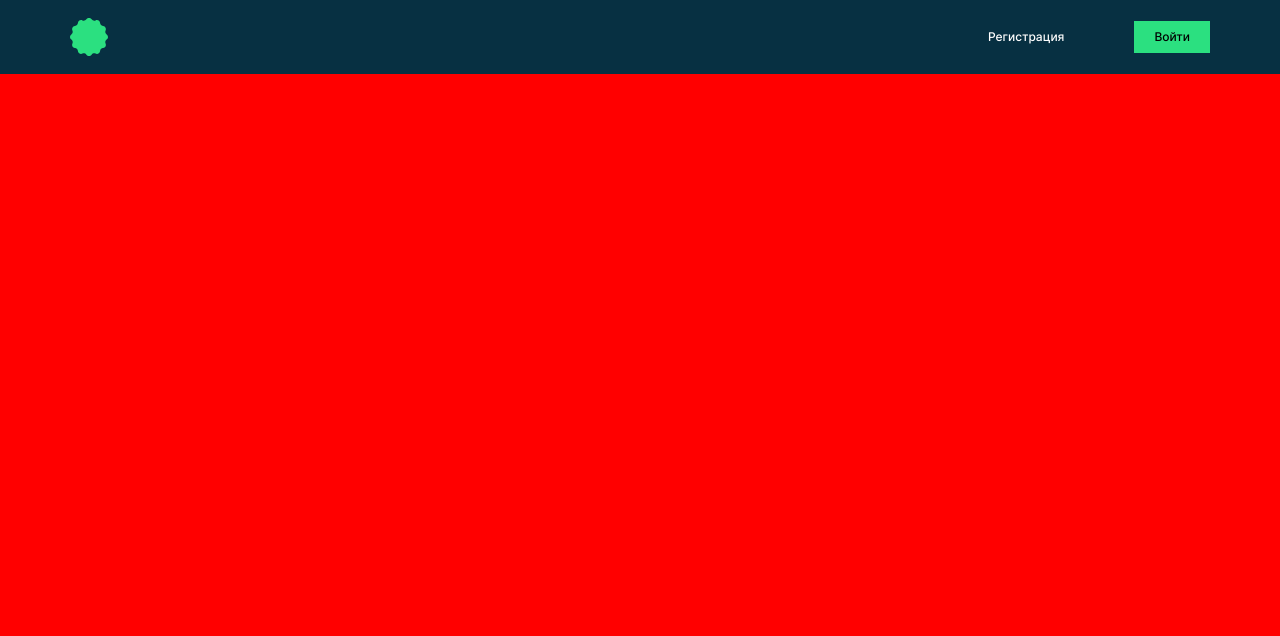
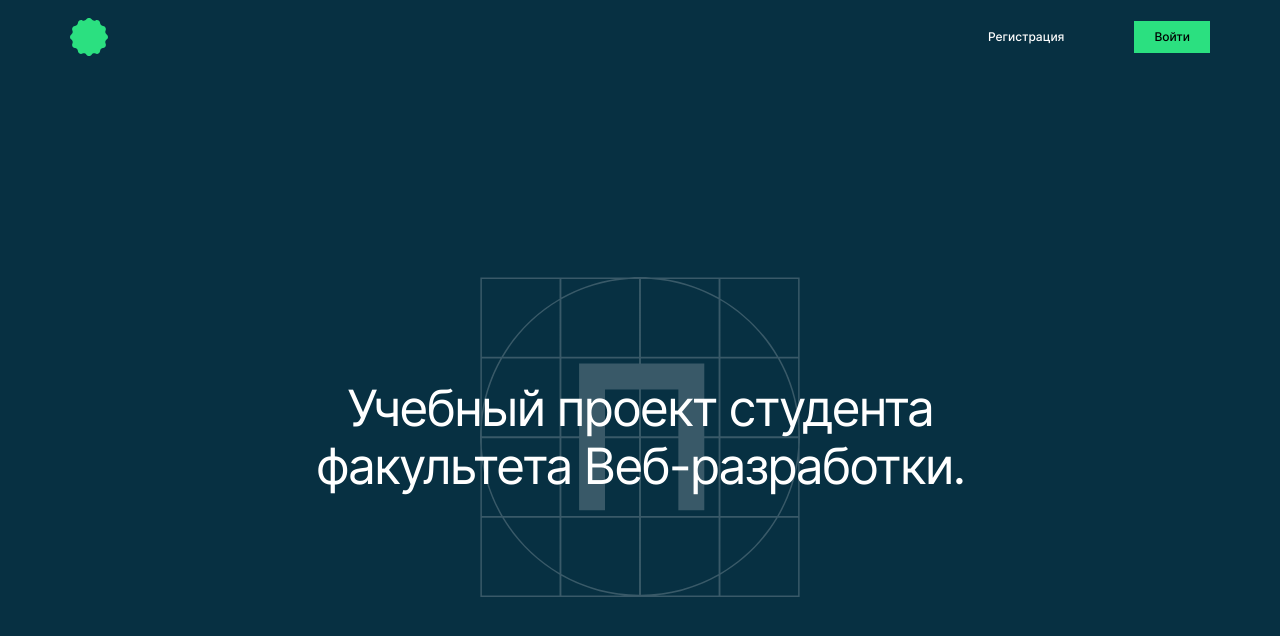
Before and after one commit to Olga-Sotula/movies-explorer-frontend, a React (Create React App) app: page / in a window 1280 px wide. Shown: the top 636 px of the page. Built offline with nearby package versions, Linux system fonts and the light colour scheme.

Commit message:
add Promo

```diff
--- a/src/components/App/App.css
+++ b/src/components/App/App.css
@@ -9,7 +9,7 @@
   background-color: red;
   color: var(--primary-color);
   font-family: 'Inter', Arial, sans-serif;
-
+  font-style: normal;
   --primary-color: #000
 
 }
--- a/src/components/App/App.js
+++ b/src/components/App/App.js
@@ -17,7 +17,7 @@ function App() {
   return (
     <div className="page">
       <Header loggedIn={loggedIn} />
-      {/*<Switch>
+      {<Switch>
         <Route exact path="/">
           <Main/>
         </Route>
@@ -36,7 +36,7 @@ function App() {
         <Route path="/signup">
           <Register/>
         </Route>
-  </Switch>*/}
+  </Switch>}
     </div>
   );
 }
--- a/src/components/Main/Main.css
+++ b/src/components/Main/Main.css
@@ -0,0 +1,9 @@
+.main {
+  margin: 0 auto;
+  /*max-width: calc(100% - 80px);*/
+  box-sizing: border-box;
+  display: flex;
+  flex-direction: column;
+  align-items: center;
+  justify-content: space-between;
+}
--- a/src/components/Main/Main.js
+++ b/src/components/Main/Main.js
@@ -1,6 +1,12 @@
-function Main() {
+import React from "react";
+
+import Promo from "../Promo/Promo.js";
+
+import "./Main.css";
+
+const Main = () => {
   return(
-    <dev>О проекте</dev>
+    <Promo/>
   );
 }
 
--- a/src/components/Promo/Promo.css
+++ b/src/components/Promo/Promo.css
@@ -0,0 +1,25 @@
+.promo {
+  margin: 0 auto;
+  height: calc(100vh - 74px);
+  box-sizing: border-box;
+  background-color: #073042;
+  display: flex;
+  flex-direction: column;
+  align-items: center;
+  justify-content: center;
+  background-image: url(../../images/promo-logo.svg);
+  background-size: 320px 320px;
+  background-position: center;
+  background-repeat: no-repeat;
+}
+
+.promo__title {
+  margin: 0 auto;
+  max-width: 730px;
+  color: #fff;
+  font-size: 50px;
+  font-weight: 400;
+  line-height: 58px;
+  text-align: center;
+  letter-spacing: -0.04em;
+}
--- a/src/components/Promo/Promo.js
+++ b/src/components/Promo/Promo.js
@@ -0,0 +1,15 @@
+import React from "react";
+
+import "./Promo.css";
+
+const Promo = () => {
+  return (
+    <section className="promo">
+      <h1 className="promo__title">
+        Учебный проект студента факультета Веб-разработки.
+      </h1>
+    </section>
+  );
+};
+
+export default Promo;
```
Also changed, not shown: src/images/promo-logo.svg (added).
